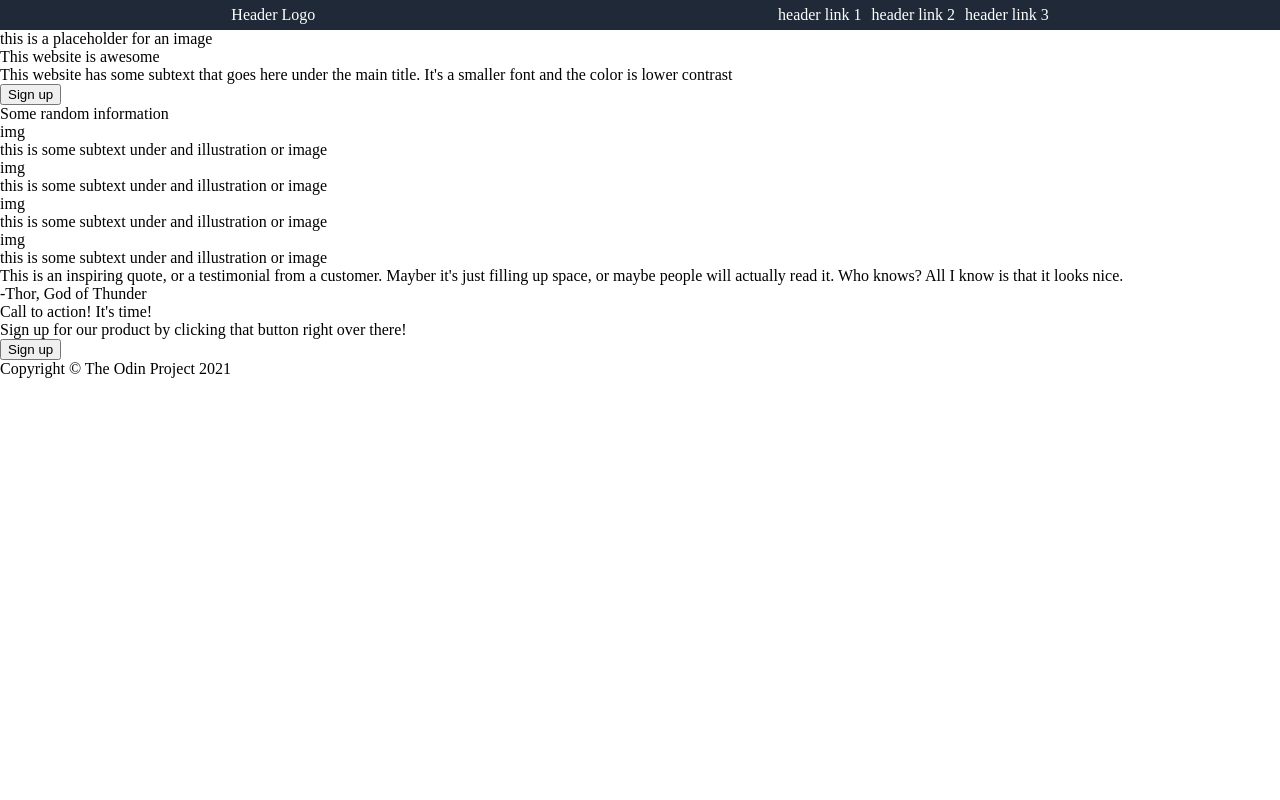
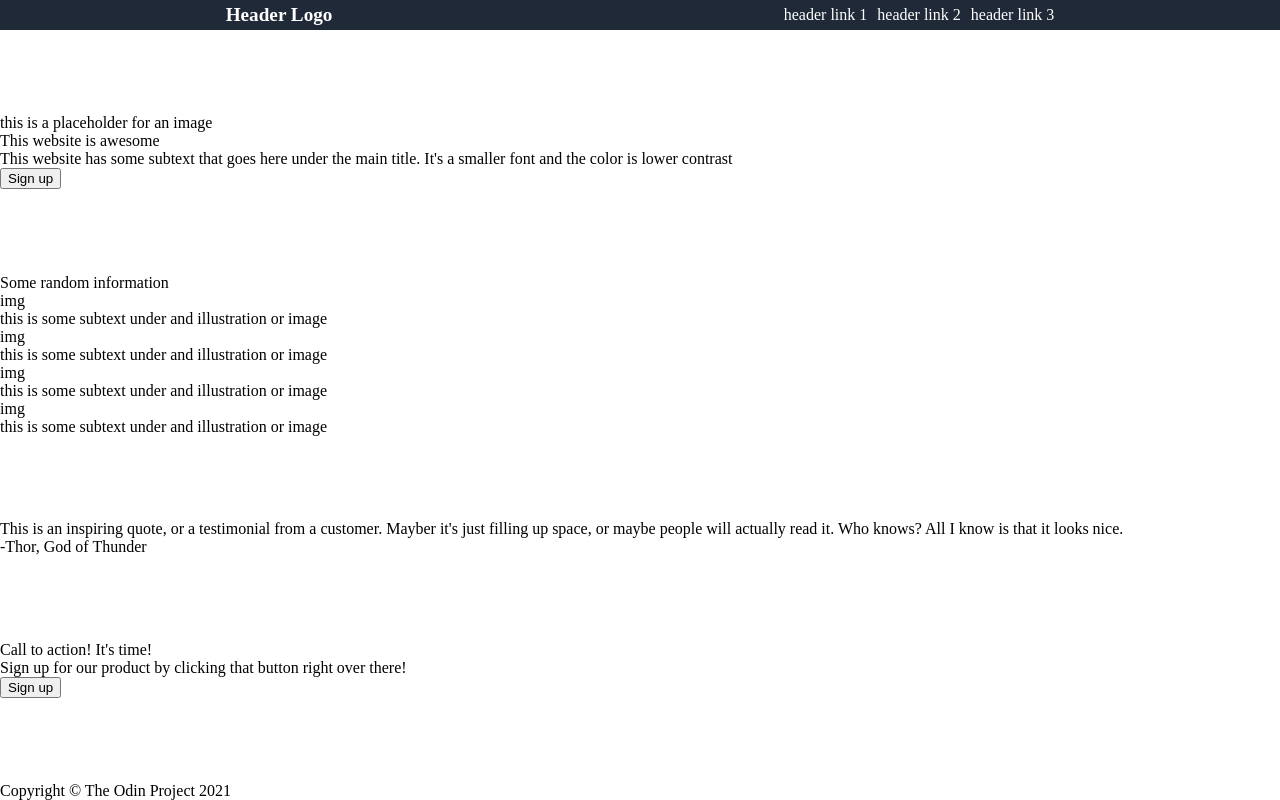
Before and after one commit to RapidCow1/Landing-Page, a plain HTML site: page index.html in a window 1280 px wide. Drawn offline with Linux system fonts and the light colour scheme.

Commit message:
Add heigh: 100vh; to body
- Allows for the 'space-between' attribute to work as intended

```diff
--- a/style.css
+++ b/style.css
@@ -1,7 +1,9 @@
 body {
     display: flex;
     flex-direction: column;
+    justify-content: space-between;
     margin: 0;
+    height: 100vh;
 }
 
 .header {
@@ -11,6 +13,11 @@ body {
     background-color: #1F2937;
     color: white;
     height: 30px;
+}
+
+.logo {
+    font-weight: bold;
+    font-size: larger;
 }
 
 ul {
```
